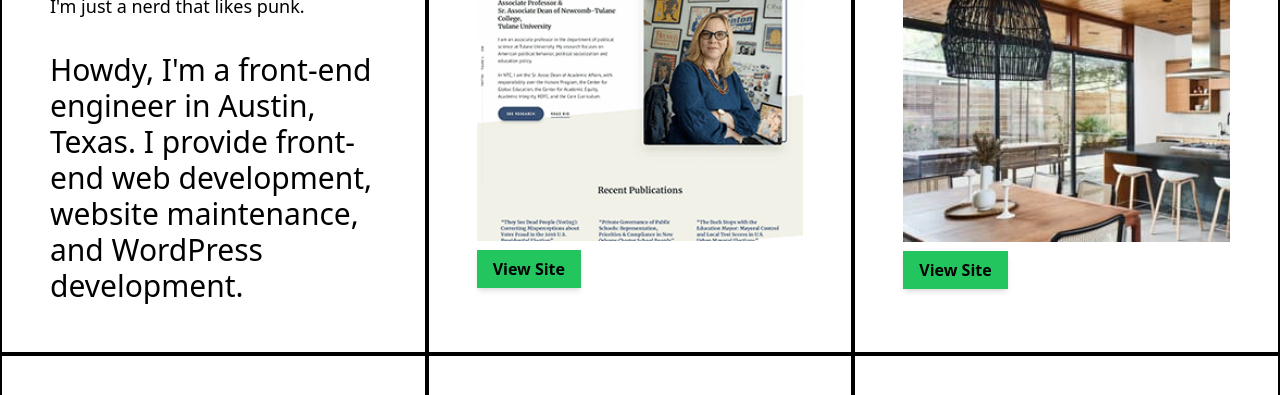
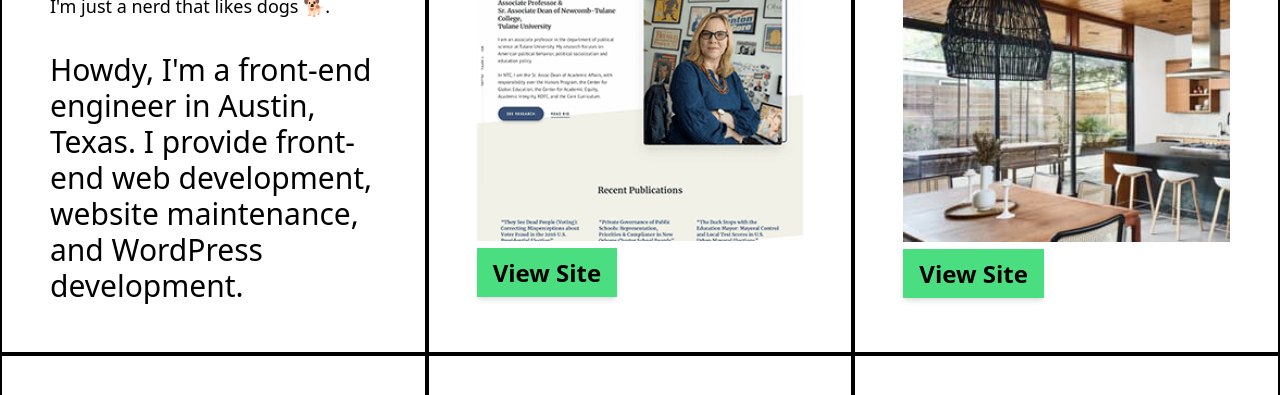
Before and after one commit to leroyrosales/poly-styrene, an Astro site: page / in a window 1280 px wide. Shown: the part 170-565 px from the top of the page. Built offline with nearby package versions, Linux system fonts and the light colour scheme; Astro itself is replaced by a stand-in of ours.

Commit message:
Pull likes from site.json

```diff
--- a/src/components/PortfolioItem.astro
+++ b/src/components/PortfolioItem.astro
@@ -10,7 +10,7 @@ const { item } = Astro.props;
             </picture>
         </figure>
             {item.link &&
-                <a class="mt-4 py-2 px-4 bg-green-500 text-black font-semibold shadow-md hover:bg-green-700 hover:text-white focus:outline-none focus:ring-2 focus:ring-green-400 focus:ring-opacity-75" href={item.link} target="_blank" rel="noopener noreferrer">View Site</a>
+                <a class="text-2xl mt-4 py-2 px-4 bg-green-400 text-black font-semibold shadow-md hover:bg-green-700 hover:text-white focus:outline-none focus:ring-2 focus:ring-green-400 focus:ring-opacity-75" href={item.link} target="_blank" rel="noopener noreferrer">View Site</a>
             }
     </div>
 </article>
--- a/src/pages/index.astro
+++ b/src/pages/index.astro
@@ -6,14 +6,9 @@ import Outro from '../components/Outro.astro';
 import Footer from "../components/Footer.astro";
 
 import site from "../data/site.json";
-const { author, title, description, intro } = site;
+const { author, title, description, intro, likes } = site;
 
-const likes = [
-	"tiki drinks",
-	"dogs",
-	"punk",
-]
-const randomLike = likes[Math.floor(Math.random()*likes.length)];
+const randomLike = likes[Math.floor(Math.random()*likes.length)].toLowerCase();
 const slogan = `I'm just a nerd that likes ${randomLike}.`;
 
 ---
```
